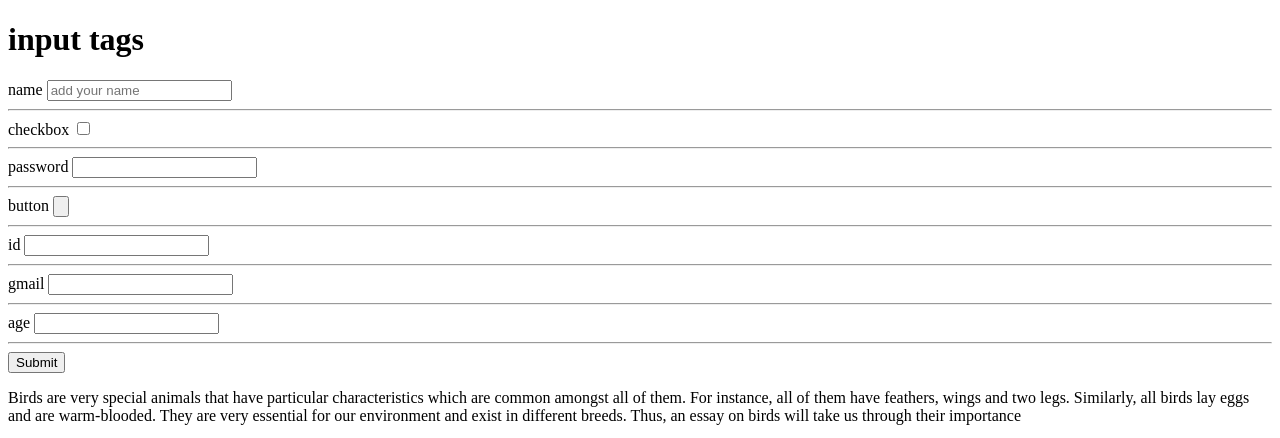
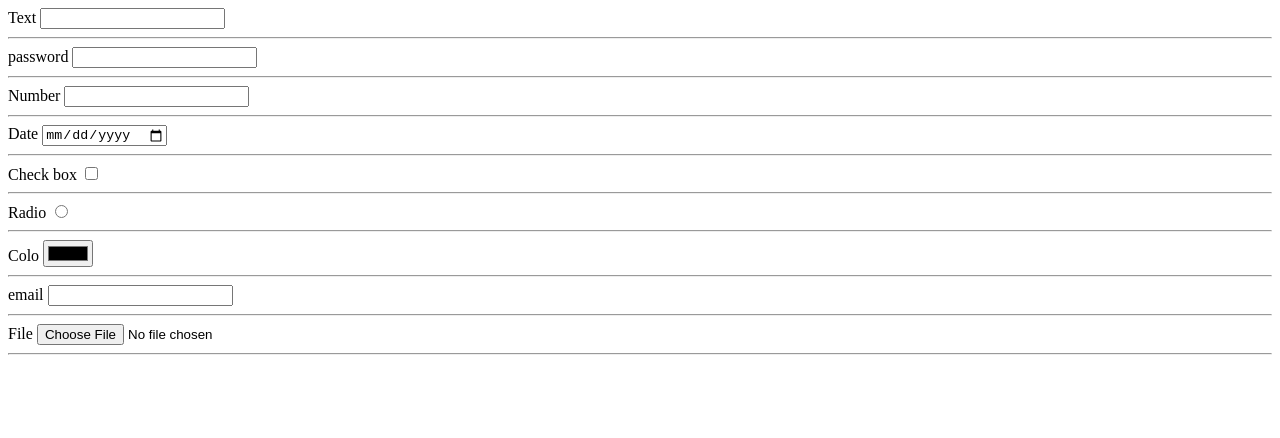
Before and after one commit to baibars313/PreFcourseImran-Asghar, a plain HTML site: page lesson-2/index.html in a window 1280 px wide. Drawn offline with Linux system fonts and the light colour scheme.

Commit message:
lesson no 4 completred

```diff
--- a/lesson-2/index.html
+++ b/lesson-2/index.html
@@ -8,45 +8,35 @@
 </head>
 
 <body>
-
-    <h1>input tags</h1>
-    <label for="">name</label>
-    <input type="name" placeholder="add your name">
+    <label for="i1">Text</label>
+    <input id="i1" type="text">
     <hr>
-    <label for="">checkbox</label>
-    <input type="checkbox">
+    <label for="i1">password</label>
+    <input id="i1" type="password">
     <hr>
-    <label for="">password</label>
-    <input type="password">
+    <label for="i1">Number</label>
+    <input id="i1" type="number">
     <hr>
-    <label for="">button</label>
-    <input type="button">
+    <label for="i1">Date</label>
+    <input id="i1" type="date">
     <hr>
-    <label for="">id</label>
-    <input type="id">
+    <label for="i1">Check box</label>
+    <input id="i1" type="checkbox">
     <hr>
-    <label for="">gmail</label>
-    <input type="gmail">
+    <label for="i1">Radio</label>
+    <input id="i1" type="radio">
     <hr>
-    <label for="">age</label>
-    <input type="age">
+    <label for="i1">Colo</label>
+    <input id="i1" type="color">
     <hr>
-    <input type="submit">
-    <img src="bird" alt="">
-    <p>Birds are very special animals that have particular characteristics which are common amongst all of them. For
-        instance, all of them have feathers, wings and two legs. Similarly, all birds lay eggs and are warm-blooded.
-        They are very essential for our environment and exist in different breeds. Thus, an essay on birds will take us
-        through their importance
-
-    </p>
-    <video src="bird.mp4"></video>
-
+    <label for="i1">email</label>
+    <input id="i1" type="email">
+    <hr>
+    <label for="i1">File</label>
+    <input id="i1" type="file">
+    <hr>
 
 
 </body>
 
 </html>
-
-</body>
-
-</html>
```
Also changed, not shown: loeson-4/index.html (added, +65 -0 lines), lsseon-3/index.html (+4 -3 lines).
